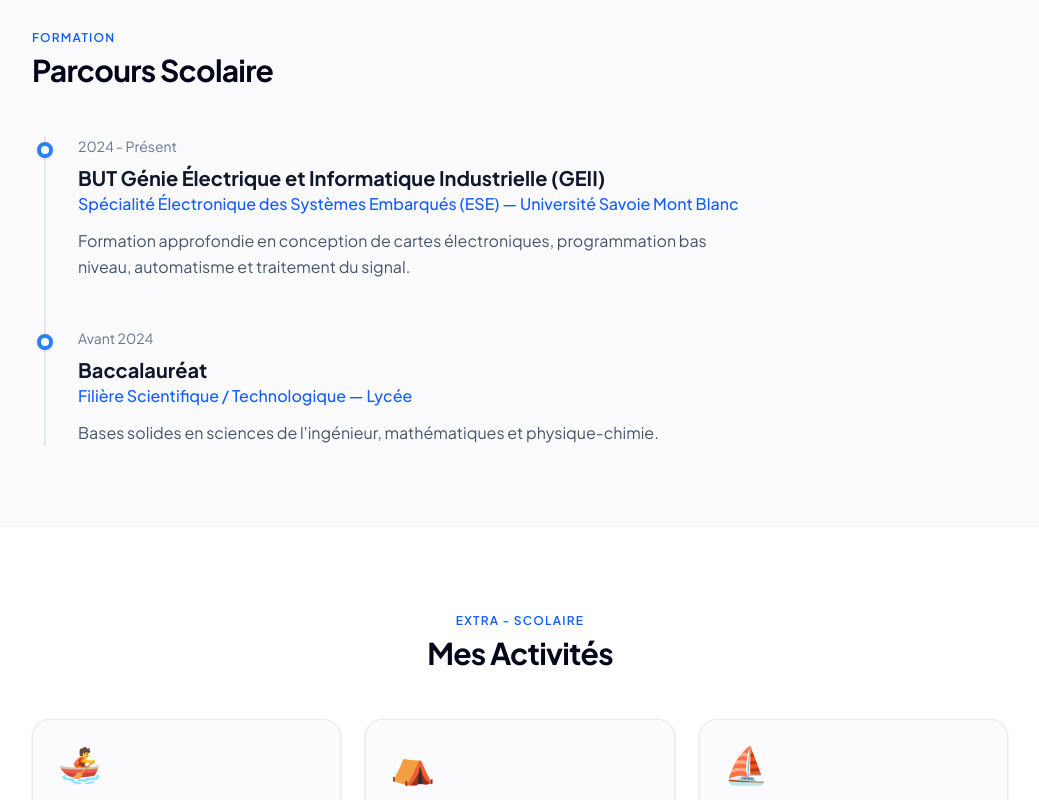
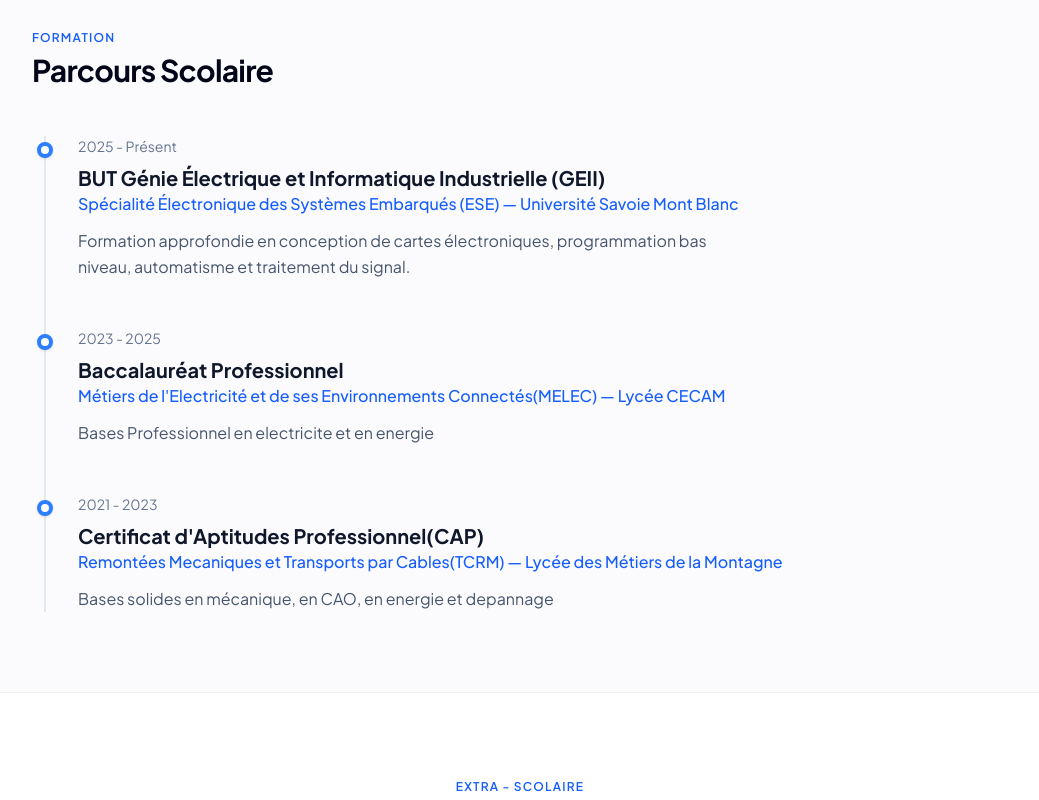
Before and after one commit to c-pili/c-pili.github.io, a Next.js app: page / in a window 1280 px wide. Shown: the part 1160-1960 px from the top of the page, without its empty margins (120-1159 px from the left). Built offline with nearby package versions, Linux system fonts and the light colour scheme.

Commit message:
Update Main Page

```diff
--- a/app/page.tsx
+++ b/app/page.tsx
@@ -35,18 +35,25 @@ export default function Home() {
 
     const education = [
         {
-            year: "2024 - Présent",
+            year: "2025 - Présent",
             degree: "BUT Génie Électrique et Informatique Industrielle (GEII)",
             specialty: "Spécialité Électronique des Systèmes Embarqués (ESE)",
             school: "Université Savoie Mont Blanc",
             desc: "Formation approfondie en conception de cartes électroniques, programmation bas niveau, automatisme et traitement du signal.",
         },
         {
-            year: "Avant 2024",
-            degree: "Baccalauréat",
-            specialty: "Filière Scientifique / Technologique",
-            school: "Lycée",
-            desc: "Bases solides en sciences de l'ingénieur, mathématiques et physique-chimie.",
+            year: "2023 - 2025",
+            degree: "Baccalauréat Professionnel",
+            specialty: "Métiers de l'Electricité et de ses Environnements Connectés(MELEC)",
+            school: "Lycée CECAM",
+            desc: "Bases Professionnel en electricite et en energie",
+        },
+        {
+            year: "2021 - 2023",
+            degree: "Certificat d'Aptitudes Professionnel(CAP)",
+            specialty: "Remontées Mecaniques et Transports par Cables(TCRM)",
+            school: "Lycée des Métiers de la Montagne",
+            desc: "Bases solides en mécanique, en CAO, en energie et depannage",
         },
     ];
 
@@ -60,7 +67,7 @@ export default function Home() {
         {
             title: "Scoutisme",
             role: "Chef Scout & Animateur",
-            desc: "Animation et encadrement de jeunes (Pionniers-Caravelles, 14-17 ans). Organisation de veillées, de débats et de projets de groupe.",
+            desc: "Animation et encadrement de jeunes. Organisation avec",
             icon: "⛺",
         },
         {
```
